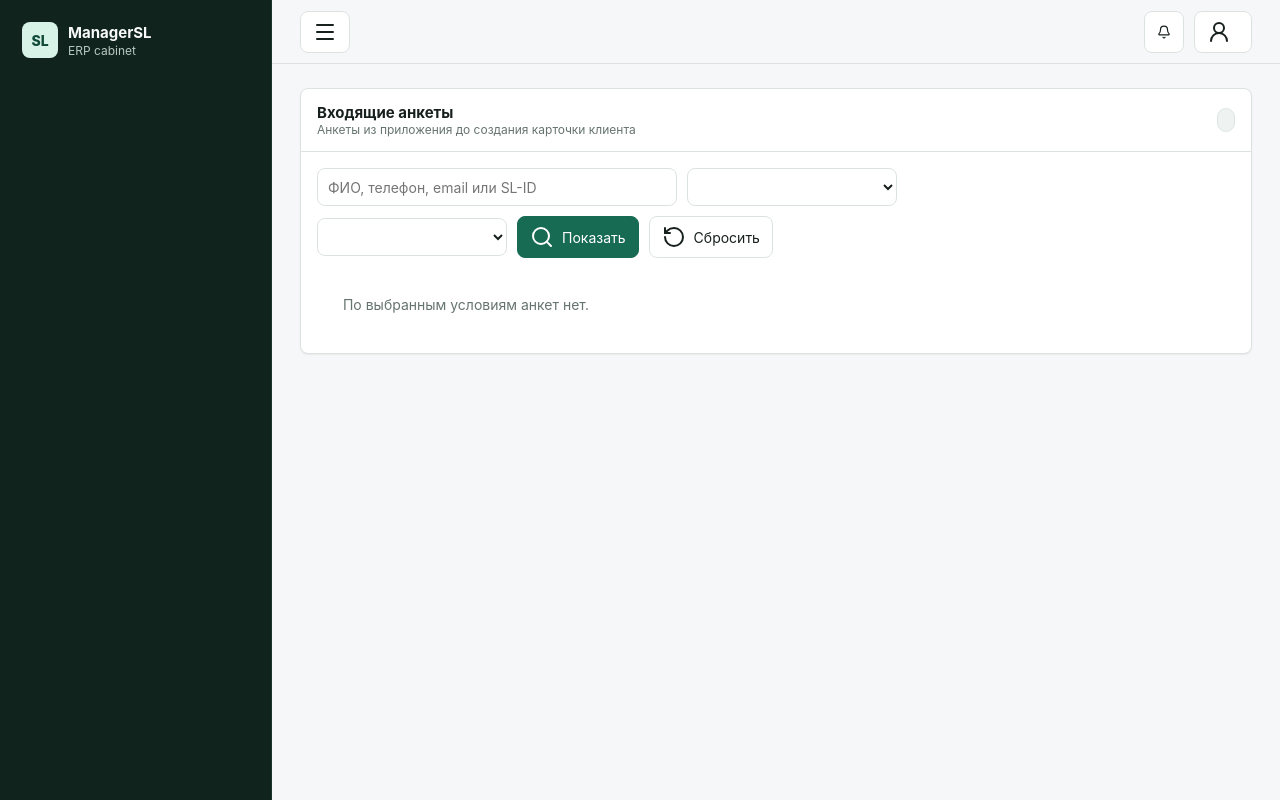
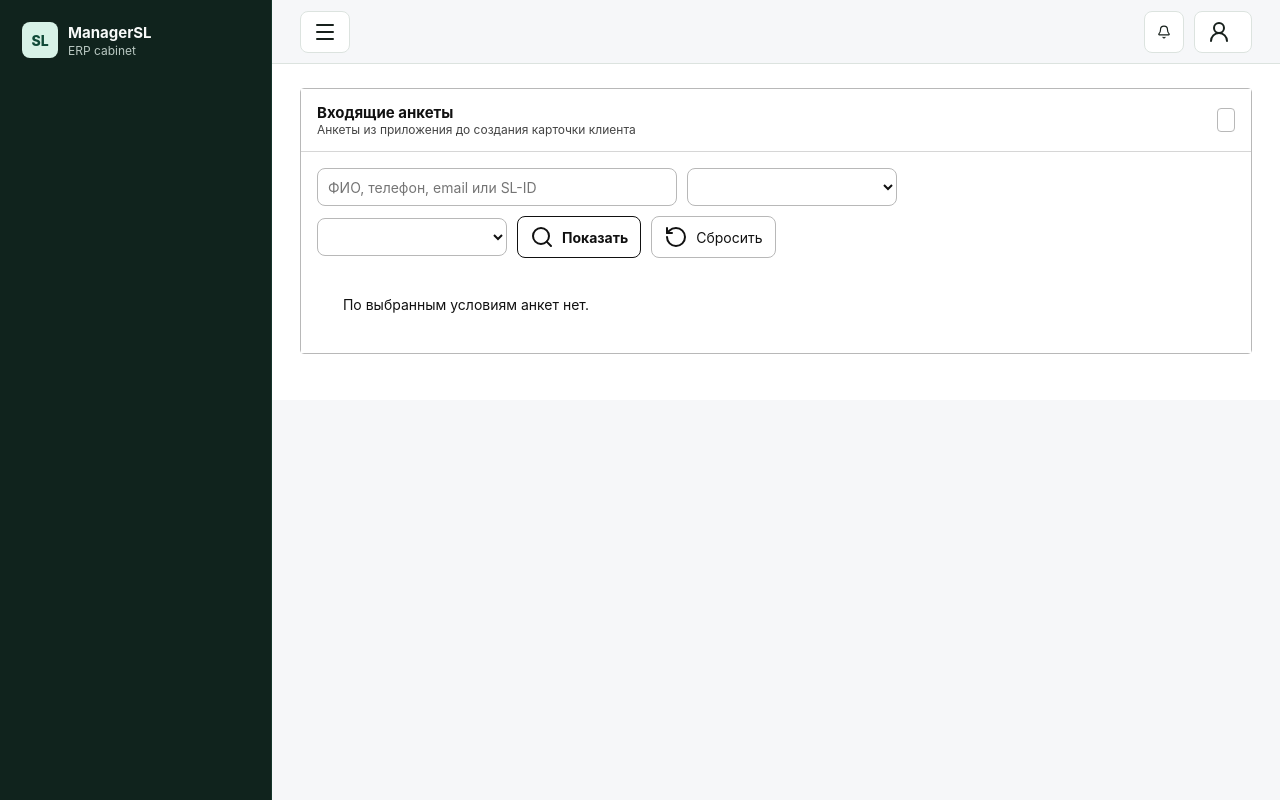
Before and after one commit to beganime/managers_sl, a Django app: template templates/portal/onboarding_submissions.html in a window 1280 px wide. Run offline with Django 5.2, Linux system fonts and the light colour scheme; the template is opened without the code that fills it, so the values that code supplies are empty; some libraries are stand-ins or nearby versions.

Commit message:
Use monochrome onboarding pages and fix document recipients

```diff
--- a/templates/portal/base.html
+++ b/templates/portal/base.html
@@ -418,6 +418,7 @@
             .birthday-celebration { grid-template-columns: 1fr; padding: 20px; }
         }
     </style>
+    {% block extra_head %}{% endblock %}
 </head>
 <body x-data="{ mobilePanelOpen: false, profileOpen: false, notificationsOpen: false }" hx-headers='{"X-CSRFToken": "{{ csrf_token }}"}'>
     <div class="shell">
--- a/templates/portal/onboarding_submission_detail.html
+++ b/templates/portal/onboarding_submission_detail.html
@@ -1,6 +1,11 @@
 {% extends "portal/base.html" %}
 
+{% block extra_head %}
+{% include "portal/partials/onboarding_monochrome_styles.html" %}
+{% endblock %}
+
 {% block content %}
+<div class="onboarding-page">
 <div class="toolbar">
     <div class="filters">
         <a class="btn" href="{% url 'portal:onboarding_submissions' %}"><i data-lucide="arrow-left"></i>К списку</a>
@@ -189,4 +194,5 @@
     </div>
 </section>
 {% endif %}
+</div>
 {% endblock %}
--- a/templates/portal/onboarding_submissions.html
+++ b/templates/portal/onboarding_submissions.html
@@ -1,6 +1,11 @@
 {% extends "portal/base.html" %}
 
+{% block extra_head %}
+{% include "portal/partials/onboarding_monochrome_styles.html" %}
+{% endblock %}
+
 {% block content %}
+<div class="onboarding-page">
 <section class="panel">
     <div class="panel-header">
         <div>
@@ -76,4 +81,5 @@
         {% endif %}
     </div>
 </section>
+</div>
 {% endblock %}
--- /dev/null
+++ b/templates/portal/partials/onboarding_monochrome_styles.html
@@ -0,0 +1,73 @@
+<style>
+    .main:has(.onboarding-page) {
+        background: #ffffff;
+    }
+    .onboarding-page,
+    .onboarding-page .panel,
+    .onboarding-page .panel-header,
+    .onboarding-page .panel-body,
+    .onboarding-page .item-card,
+    .onboarding-page .input,
+    .onboarding-page .select,
+    .onboarding-page .textarea,
+    .onboarding-page .message,
+    .onboarding-page .empty,
+    .onboarding-page table,
+    .onboarding-page thead,
+    .onboarding-page tbody,
+    .onboarding-page tr,
+    .onboarding-page th,
+    .onboarding-page td {
+        background: #ffffff !important;
+        color: #111111 !important;
+    }
+    .onboarding-page .panel,
+    .onboarding-page .item-card,
+    .onboarding-page .input,
+    .onboarding-page .select,
+    .onboarding-page .textarea,
+    .onboarding-page .message,
+    .onboarding-page .btn,
+    .onboarding-page .pill {
+        border-color: #b8b8b8 !important;
+        box-shadow: none !important;
+    }
+    .onboarding-page .panel-header,
+    .onboarding-page th,
+    .onboarding-page td,
+    .onboarding-page .list-row {
+        border-color: #d6d6d6 !important;
+    }
+    .onboarding-page .muted,
+    .onboarding-page .item-card-meta {
+        color: #444444 !important;
+    }
+    .onboarding-page .pill,
+    .onboarding-page .pill.ok,
+    .onboarding-page .pill.warn,
+    .onboarding-page .pill.danger,
+    .onboarding-page .btn,
+    .onboarding-page .btn.primary,
+    .onboarding-page .btn.danger {
+        background: #ffffff !important;
+        color: #111111 !important;
+    }
+    .onboarding-page .btn.primary {
+        border-color: #111111 !important;
+        font-weight: 700;
+    }
+    .onboarding-page .btn:hover,
+    .onboarding-page .btn.primary:hover,
+    .onboarding-page .btn.danger:hover {
+        background: #ffffff !important;
+        border-color: #111111 !important;
+    }
+    .onboarding-page .pill {
+        border-radius: 4px;
+    }
+    .onboarding-page .item-card,
+    .onboarding-page .panel,
+    .onboarding-page .message {
+        border-radius: 4px;
+    }
+</style>
```
Also changed, not shown: apps/erp_notifications/services.py (+6 -3 lines), apps/erp_notifications/tests.py (added, +41 -0 lines).
